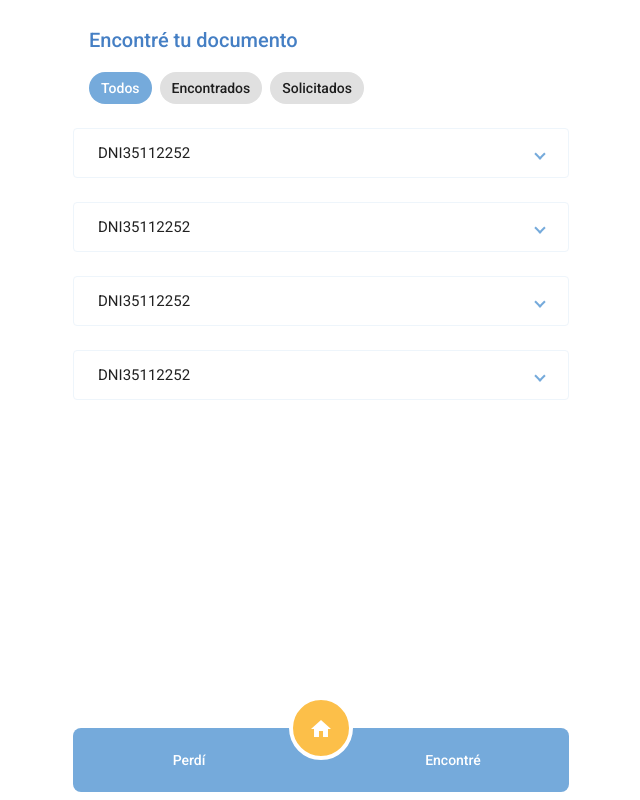
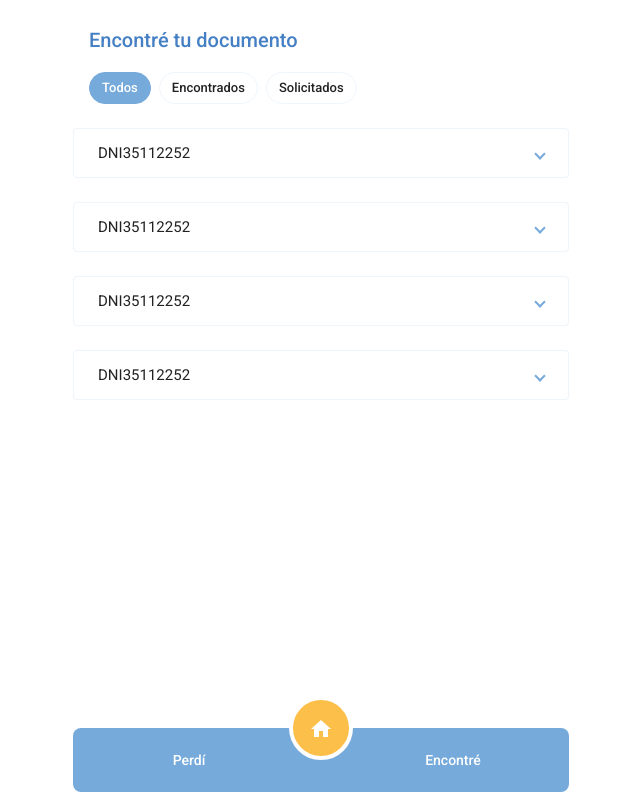
Before and after one commit to federico1818/encontretudocumento-web, an Angular app: page / in a window 1280 px wide. Shown: the whole page, without its empty margins (319-959 px from the left). Built offline with nearby package versions, Linux system fonts and the light colour scheme.

Commit message:
chip styles

```diff
--- a/src/app/post/components/post-filter/post-filter.component.scss
+++ b/src/app/post/components/post-filter/post-filter.component.scss
@@ -0,0 +1,3 @@
+.mat-standard-chip {
+    cursor: pointer;
+}
--- /dev/null
+++ b/src/assets/scss/material/_mat-chip.scss
@@ -0,0 +1,26 @@
+@mixin mat-chip($theme) {
+    $config: mat-get-color-config($theme);
+    $primary: map-get($config, primary);
+
+    .mat-chip {
+        font-size: 13px;
+    }
+
+    .mat-chip.mat-standard-chip {
+        background-color: transparent;
+        border: 1px solid mat-color($primary, lighter);
+    }
+
+    .mat-chip.mat-standard-chip.mat-chip-selected.mat-primary {
+        border-color: mat-color($primary);
+    }
+
+    .mat-chip.mat-standard-chip::after {
+        background-color: mat-color($primary);
+    }
+
+    .mat-standard-chip:hover::after {
+        opacity: .2;
+    }
+
+}
--- a/src/theme.scss
+++ b/src/theme.scss
@@ -2,6 +2,7 @@
 @import './assets/scss/utils/app';
 @import './assets/scss/utils/bg';
 @import './assets/scss/utils/text';
+@import './assets/scss/material/mat-chip';
 @import './assets/scss/material/mat-expansion-panel';
 @import './assets/scss/material/mat-form-field';
 @import './assets/scss/material/mat-horizontal-stepper';
@@ -49,6 +50,7 @@ $app-theme: mat-light-theme((
 @include app($app-theme);
 @include bg($app-theme);
 @include text($app-theme);
+@include mat-chip($app-theme);
 @include mat-expansion-panel($app-theme);
 @include mat-form-field($app-theme);
 @include mat-horizontal-stepper($app-theme);
```
